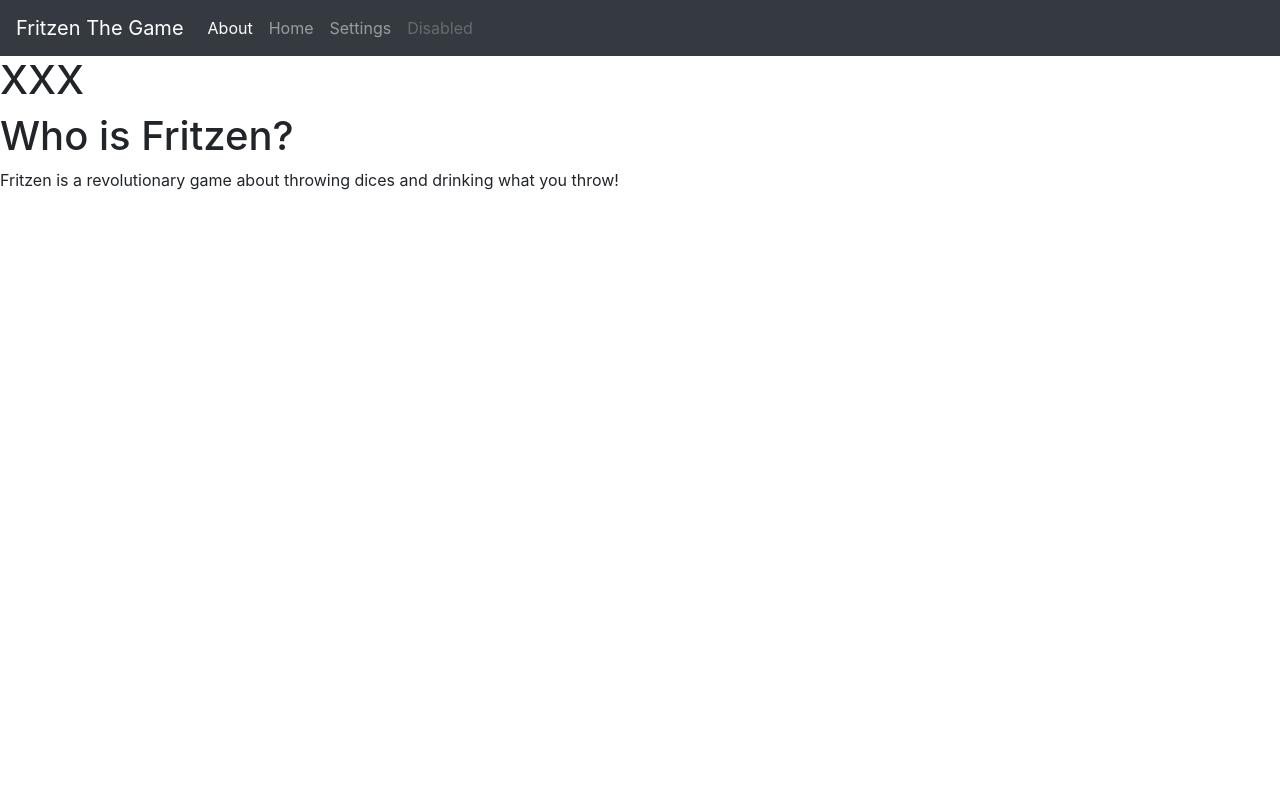
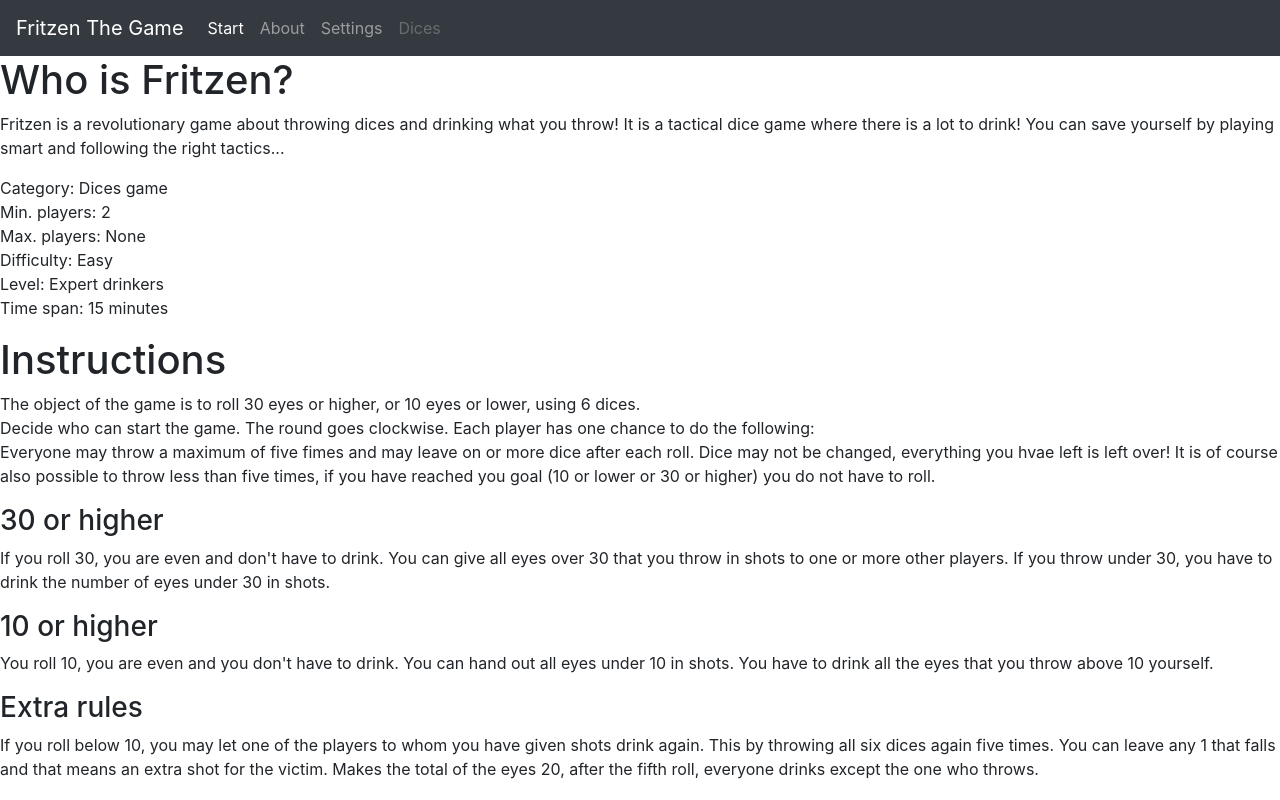
Before and after one commit to Fr1p5/flaskFritzen, a Flask app: page /about in a window 1280 px wide. Run offline with Flask 2, Linux system fonts and the light colour scheme; some libraries are stand-ins or nearby versions.

Commit message:
added about page

```diff
--- a/app.py
+++ b/app.py
@@ -3,24 +3,28 @@ from flask import render_template, redirect, url_for, request, session
 
 app = Flask(__name__)
 
-@app.route('/')
+@app.route('/login')
 def login():
     return render_template("login.html")
     if request.method == 'POST':
         return render_template("home.html")
 
 
-@app.route('/welcome')
+@app.route('/')
 def welcome():
     return render_template("welcome.html")
 
-@app.route('/home')
+@app.route('/start')
 def home():
-    return render_template("home.html")
+    return render_template("start.html")
 
 @app.route('/about')
 def about():
     return render_template("about.html")
 
+@app.route('/settings')
+def settings():
+    return render_template("settings.html")
+
 if __name__ == "__main__":
     app.run(debug=True)
--- a/templates/about.html
+++ b/templates/about.html
@@ -4,6 +4,44 @@
 {% block content %}
 <h1>Who is Fritzen?</h1>
 <p>
-    Fritzen is a revolutionary game about throwing dices and drinking what you throw!
+    Fritzen is a revolutionary game about throwing dices and drinking what you throw! It is a tactical dice game where there is a lot to drink!
+    You can save yourself by playing smart and following the right tactics...
+</p>
+
+<p>
+    Category:       Dices game<br>
+    Min. players:   2<br>
+    Max. players:   None<br>
+    Difficulty:     Easy<br>
+    Level:          Expert drinkers<br>
+    Time span:      15 minutes<br>
+</p>
+
+<h1>Instructions</h1>
+<p>
+    The object of the game is to roll 30 eyes or higher, or 10 eyes or lower, using 6 dices.
+    <br>
+    Decide who can start the game. The round goes clockwise. Each player has one chance to do the following:
+    <br>
+    Everyone may throw a maximum of five fimes and may leave on or more dice after each roll. Dice may not be changed, everything you hvae left is left over!
+    It is of course also possible to throw less than five times, if you have reached you goal (10 or lower or 30 or higher) you do not have to roll.
+</p>
+
+<h3>30 or higher</h3>
+<p>
+    If you roll 30, you are even and don't have to drink. You can give all eyes over 30 that you throw in shots to one or more other players. If you throw under
+    30, you have to drink the number of eyes under 30 in shots.
+</p>
+
+<h3>10 or higher</h3>
+<p>
+    You roll 10, you are even and you don't have to drink. You can hand out all eyes under 10 in shots. You have to drink all the eyes that you throw above 10
+    yourself.
+</p>
+
+<h3>Extra rules</h3>
+<p>
+    If you roll below 10, you may let one of the players to whom you have given shots drink again. This by throwing all six dices again five times. You can leave
+    any 1 that falls and that means an extra shot for the victim. Makes the total of the eyes 20, after the fifth roll, everyone drinks except the one who throws.
 </p>
 {% endblock %}
--- a/templates/base.html
+++ b/templates/base.html
@@ -7,29 +7,28 @@
     <body>
 
         <nav class="navbar navbar-expand-lg navbar-dark bg-dark">
-            <a class="navbar-brand" href="/home">Fritzen The Game</a>
+            <a class="navbar-brand" href="/">Fritzen The Game</a>
             <button class="navbar-toggler" type="button" data-toggle="collapse" data-target="#navbarNav" aria-controls="navbarNav" aria-expanded="false" aria-label="Toggle navigation">
               <span class="navbar-toggler-icon"></span>
             </button>
             <div class="collapse navbar-collapse" id="navbarNav">
               <ul class="navbar-nav">
                 <li class="nav-item active">
-                  <a class="nav-link" href="/about">About <span class="sr-only">(current)</span></a>
+                  <a class="nav-link" href="/start">Start <span class="sr-only">(current)</span></a>
                 </li>
                 <li class="nav-item">
-                  <a class="nav-link" href="/home">Home</a>
+                  <a class="nav-link" href="/about">About</a>
                 </li>
                 <li class="nav-item">
                   <a class="nav-link" href="/settings">Settings</a>
                 </li>
                 <li class="nav-item">
-                  <a class="nav-link disabled" href="#" tabindex="-1" aria-disabled="true">Disabled</a>
+                  <a class="nav-link disabled" href="#" tabindex="-1" aria-disabled="true">Dices</a>
                 </li>
               </ul>
             </div>
           </nav>
 
-        <h1>XXX</h1>
         {% block content %}
         {% endblock %}
         <script src="https://code.jquery.com/jquery-3.5.1.slim.min.js"
--- a/templates/home.html
+++ /dev/null
@@ -1,2 +0,0 @@
-{% extends "base.html"%}
-{% block title %}home page{% endblock %}
--- a/templates/settings.html
+++ b/templates/settings.html
@@ -1,2 +1,6 @@
 {% extends "base.html"%}
 {% block title %}Settings page{% endblock %}
+
+{% block content %}
+<h1>This is the settings page</h1>
+{% endblock %}
--- /dev/null
+++ b/templates/start.html
@@ -0,0 +1,6 @@
+{% extends "base.html"%}
+{% block title %}home page{% endblock %}
+
+{% block content %}
+<h1>Start the game</h1>
+{% endblock %}
--- a/templates/welcome.html
+++ b/templates/welcome.html
@@ -1,2 +1,6 @@
 {% extends "base.html"%}
 {% block title %}welcome page{% endblock %}
+
+{% block content %}
+<h1>Welcome to the Fritzen application</h1>
+{% endblock %}
```
Also changed, not shown: tests/methods.py (+12 -0 lines).
